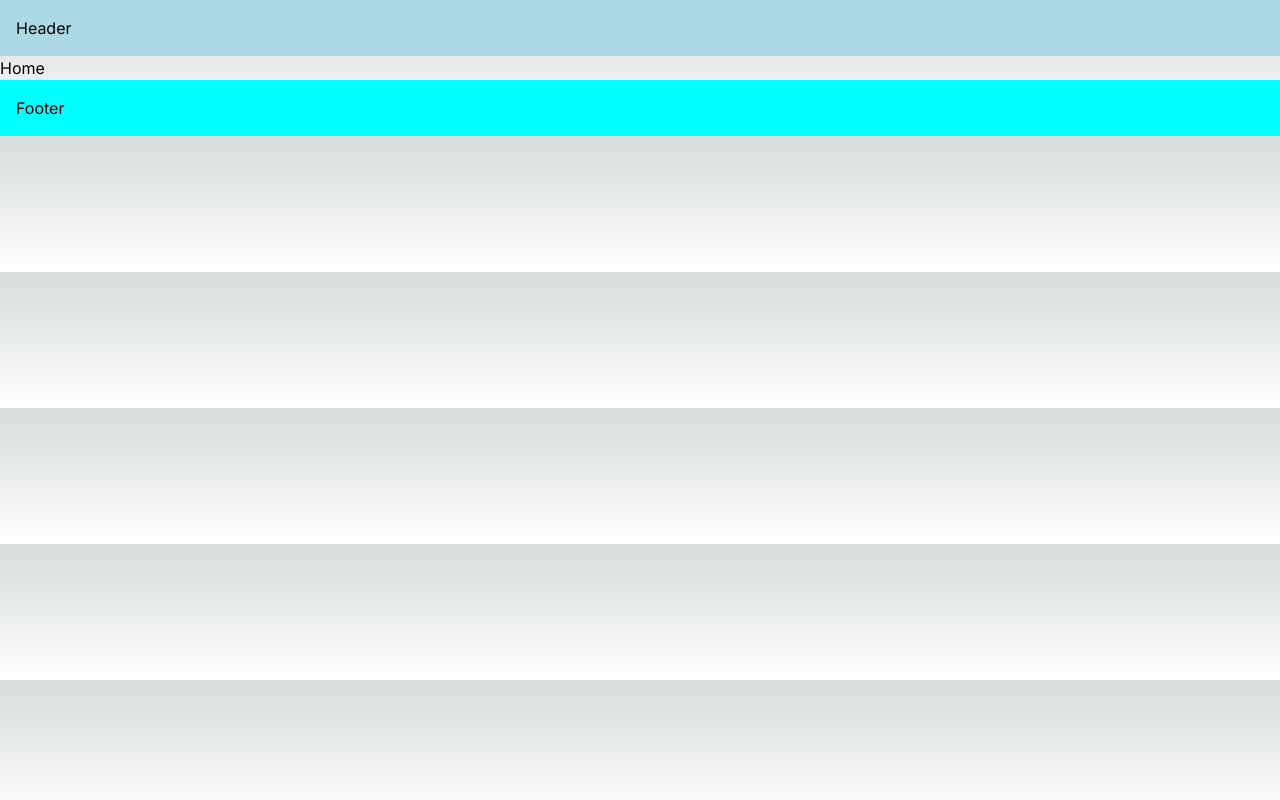
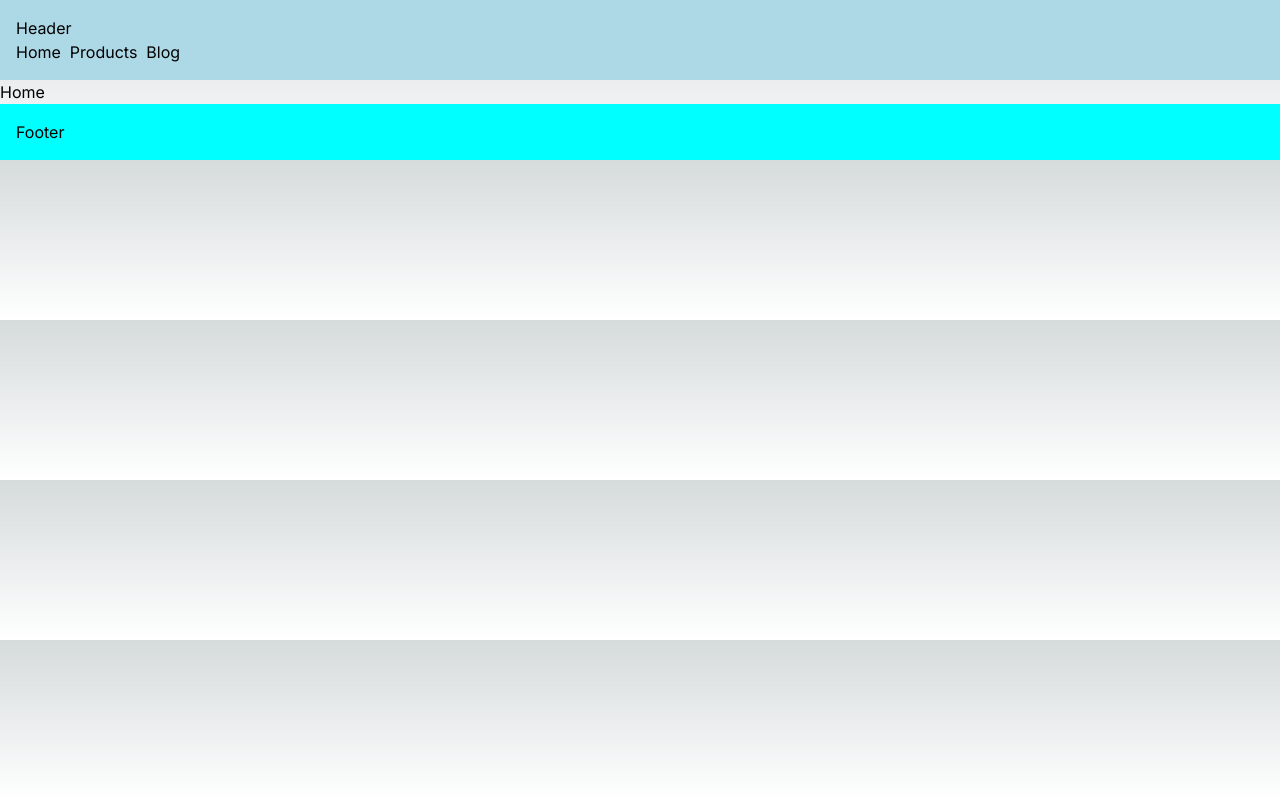
Before and after one commit to murprakoso/nextjs-example, a Next.js app: page / in a window 1280 px wide. Built offline with nearby package versions, Linux system fonts and the light colour scheme.

Commit message:
adding Link Navigation

```diff
--- a/src/app/layout.tsx
+++ b/src/app/layout.tsx
@@ -1,6 +1,7 @@
 import type { Metadata } from "next";
 import { Inter } from "next/font/google";
 import "./globals.css";
+import Link from "next/link";
 
 const inter = Inter({ subsets: ["latin"] });
 
@@ -27,6 +28,15 @@ export default function RootLayout({
           }}
         >
           <p>Header</p>
+          <Link href="/" scroll={false}>
+            Home
+          </Link> &nbsp;
+          <Link href="/products" scroll={false}>
+            Products
+          </Link> &nbsp;
+          <Link href="/blog" scroll={false}>
+            Blog
+          </Link> &nbsp;
         </header>
         {/* content children */}
         {children}
```
